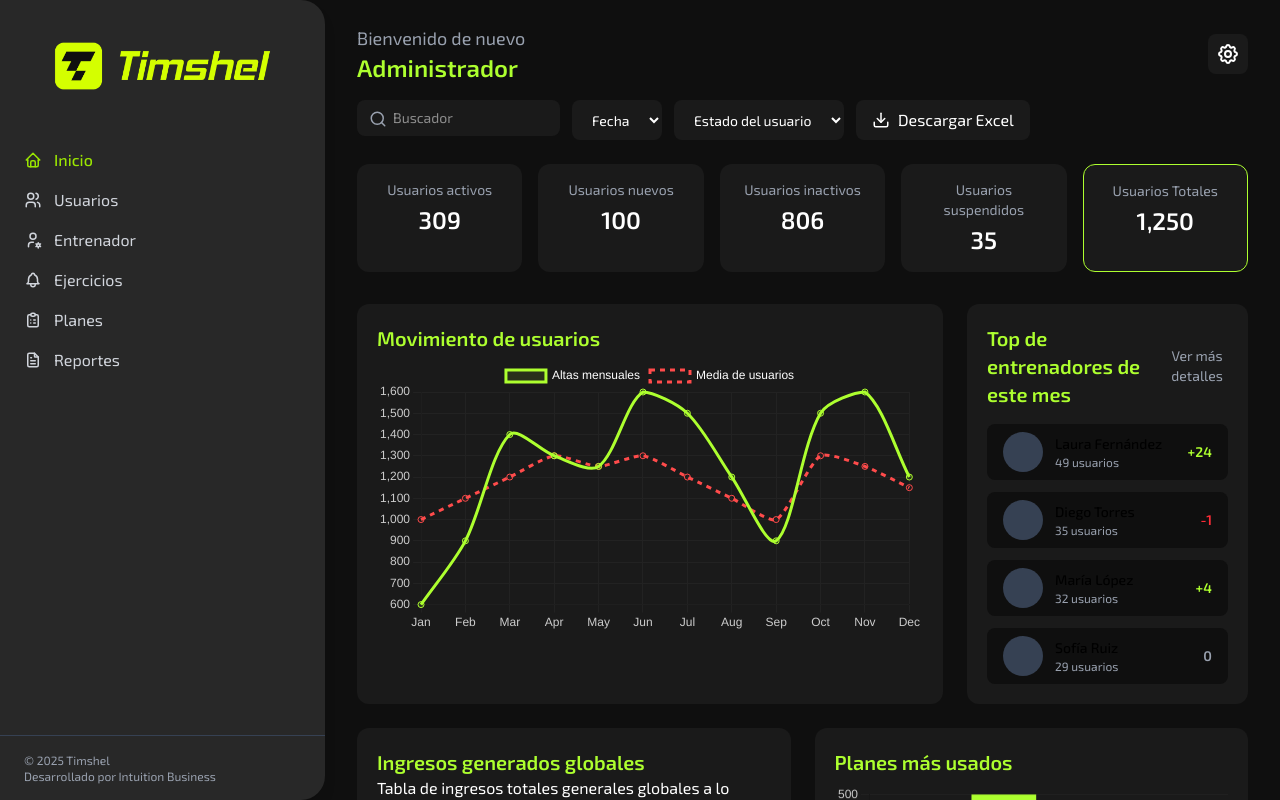
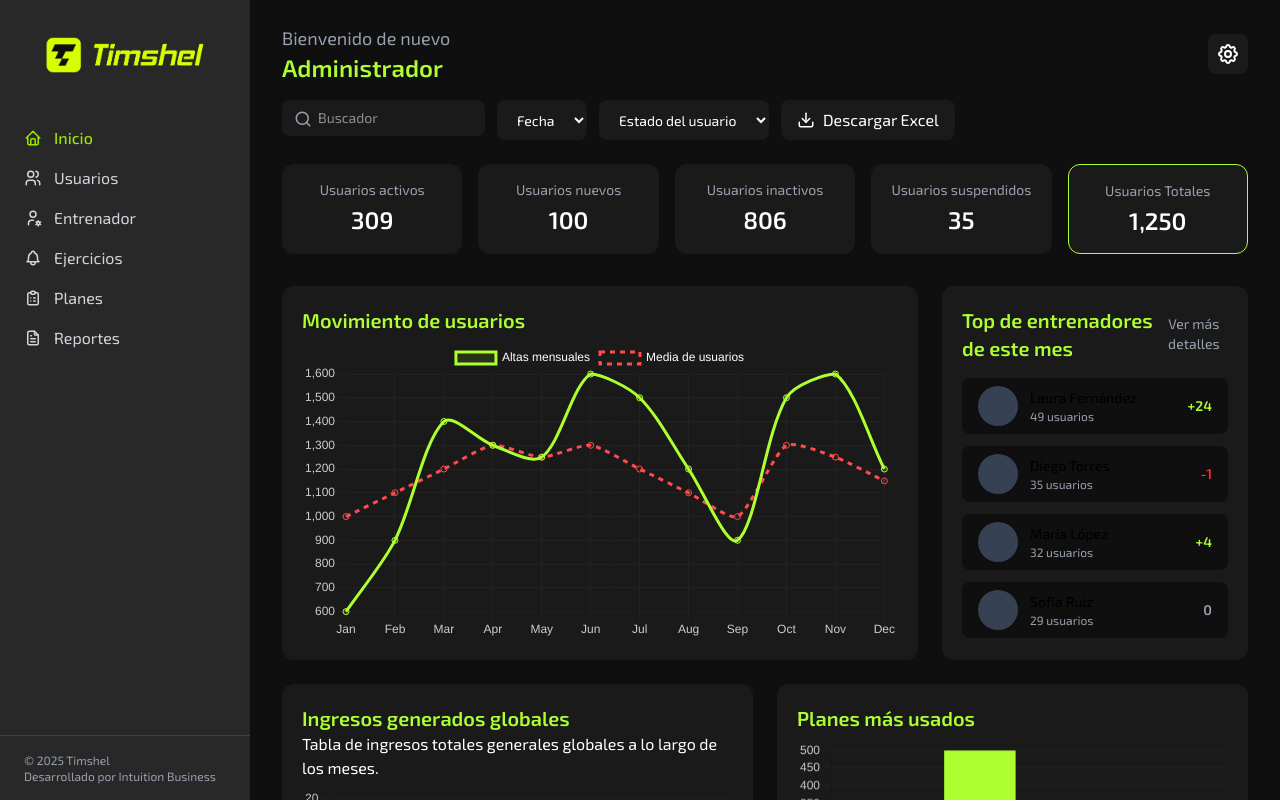
Before and after one commit to intuition-business/timshell-admin, a Next.js app: page / in a window 1280 px wide. Shown: the top 800 px of the page. Built offline with nearby package versions, Linux system fonts and the light colour scheme; sample sign-in values are in the browser's storage.

Commit message:
otros ajustes en el neb

```diff
--- a/src/Components/navBar/NavBar.tsx
+++ b/src/Components/navBar/NavBar.tsx
@@ -1,74 +1,68 @@
-import {
-  IconBell,
-  IconClipboardList,
-  IconFileText,
-  IconHome,
-  IconUserCog,
-  IconUsers,
-} from "@tabler/icons-react";
+// src/Components/NavBar.tsx
+import { IconHome, IconUsers, IconUserCog, IconClipboardList, IconFileText, IconBell } from "@tabler/icons-react";
+import Link from "next/link"; // Asegúrate de usar Link de Next.js para la navegación
 
 export default function NavBar() {
   return (
-    <aside className="sticky left-0 top-0 h-screen max-w-[325px] w-full bg-[#282828] text-white flex flex-col justify-between rounded-r-3xl shadow-lg">
+    <nav className="sticky left-0 top-0 h-screen max-w-[250px] w-full bg-[#282828] text-white flex flex-col justify-between shadow-lg">
       {/* Logo */}
       <div>
-        <div className="img-fit gap-2 px-6 py-6">
-          <img src="/logo.png" alt="" />
+        <div className="px-6 py-6">
+          <img src="/logo.png" alt="Logo" />
         </div>
 
-        {/* Menú */}
-        <nav className="mt-4 flex flex-col gap-4 px-6">
-          <a
-            href="#"
-            className="flex items-center gap-3 text-lime-400 font-medium"
-          >
+        {/* Menú de navegación */}
+        <div className="mt-4 flex flex-col gap-4 px-6">
+          <Link href="/" passHref>
+            <div className="flex items-center gap-3 text-lime-400 font-medium">
               <IconHome size={18} />
               Inicio
-          </a>
-          <a
-            href="/Administration"
-            className="flex items-center gap-3 text-gray-300 hover:text-lime-400"
-          >
+            </div>
+          </Link>
+
+          <Link href="/pages/users" passHref>
+            <div className="flex items-center gap-3 text-gray-300 hover:text-lime-400">
               <IconUsers size={18} />
               Usuarios
-          </a>
-          <a
-            href="#"
-            className="flex items-center gap-3 text-gray-300 hover:text-lime-400"
-          >
+            </div>
+          </Link>
+
+          <Link href="/trainer" passHref>
+            <div className="flex items-center gap-3 text-gray-300 hover:text-lime-400">
               <IconUserCog size={18} />
               Entrenador
-          </a>
-          <a
-            href="#"
-            className="flex items-center gap-3 text-gray-300 hover:text-lime-400"
-          >
+            </div>
+          </Link>
+
+          <Link href="/exercises" passHref>
+            <div className="flex items-center gap-3 text-gray-300 hover:text-lime-400">
               <IconBell size={18} />
               Ejercicios
-          </a>
-          <a
-            href="#"
-            className="flex items-center gap-3 text-gray-300 hover:text-lime-400"
-          >
+            </div>
+          </Link>
+
+          <Link href="/plans" passHref>
+            <div className="flex items-center gap-3 text-gray-300 hover:text-lime-400">
               <IconClipboardList size={18} />
               Planes
-          </a>
-          <a
-            href="#"
-            className="flex items-center gap-3 text-gray-300 hover:text-lime-400"
-          >
+            </div>
+          </Link>
+
+          <Link href="/reports" passHref>
+            <div className="flex items-center gap-3 text-gray-300 hover:text-lime-400">
               <IconFileText size={18} />
               Reportes
-          </a>
-        </nav>
+            </div>
+          </Link>
+        </div>
       </div>
 
       {/* Footer */}
       <footer className="px-6 py-4 text-xs text-gray-400 border-t border-gray-700">
-        © 2025 <span className="">Timshel</span>
+        © 2025 Timshel
         <br />
         Desarrollado por Intuition Business
       </footer>
-    </aside>
+    </nav>
   );
 }
--- a/src/app/layout.tsx
+++ b/src/app/layout.tsx
@@ -1,16 +1,22 @@
-import type { Metadata } from "next";
+"use client";
+import { Metadata } from "next";
 import "./globals.css";
-
-export const metadata: Metadata = {
-  title: "Create Next App",
-  description: "Generated by create next app",
-};
+import NavBar from "@/Components/navBar/NavBar";
+import { usePathname } from "next/navigation";
 
 export default function RootLayout({
   children,
 }: Readonly<{
   children: React.ReactNode;
 }>) {
+  const pathname = usePathname();
+
+  // Ocultar en estas rutas
+  const hideOn = ["/auth/login", "/auth/codigo-otp"];
+
+  // Normalizar ambas rutas a minúsculas para evitar problemas de sensibilidad a mayúsculas/minúsculas
+  const showNavbar = !hideOn.includes(pathname.toLowerCase());
+
   return (
     <html lang="en">
       <head>
@@ -22,7 +28,11 @@
         />
       </head>
       <body style={{ fontFamily: "'Exo 2', sans-serif" }}>
-        {children}
+        <div className="flex w-full">
+          {showNavbar && <NavBar />}
+
+          <div className="main-content w-full">{children}</div> {/* El contenido de la página */}
+        </div>
       </body>
     </html>
   );
--- a/src/app/page.tsx
+++ b/src/app/page.tsx
@@ -3,7 +3,6 @@
 import { useEffect, useState } from "react";
 import { useRouter } from "next/navigation";
 import Dashboard from "./pages/Dashboard/Dashboard";
-import Image from "next/image";
 import Loading from "@/Components/Loading/loading";
 
 export default function Home() {
@@ -18,20 +17,18 @@
     } else {
       setTimeout(() => {
         setLoading(false);
-      }, 1500);
+      }, 1500); // Aquí defines el retraso para simular la carga
     }
   }, [router]);
 
   if (loading) {
-    return (
-      <Loading></Loading>
-    );
+    return <Loading />; // Muestra el componente de loading mientras se verifica el token
   }
 
   return (
     <div>
       <main>
-        <Dashboard></Dashboard>
+        <Dashboard />
       </main>
     </div>
   );
--- a/src/app/pages/Dashboard/Dashboard.tsx
+++ b/src/app/pages/Dashboard/Dashboard.tsx
@@ -1,6 +1,5 @@
 "use client";
 
-import NavBar from "@/Components/navBar/NavBar";
 import { Download, Search } from "lucide-react";
 import {
     Chart as ChartJS,
@@ -108,7 +107,6 @@
     // === UI principal ===
     return (
         <div className=" w-full bg-[#0f0f0f] relative flex">
-            <NavBar></NavBar>
             <div className="px-8 py-6">
                 {/* Header */}
                 <div className="mb-6">
--- a/src/app/pages/users/page.tsx
+++ b/src/app/pages/users/page.tsx
@@ -1,8 +1,9 @@
-import Administration from "@/Components/Users/Users";
+
+import Administration from "@/Components/users/page";
 
 export default function page() {
   return (
-    <div className="h-screen w-full bg-[#0f0f0f] relative overflow-hidden">
+    <div className=" w-full bg-[#0f0f0f] relative flex">
       <Administration />
     </div>
   );
```
Also changed, not shown: src/Components/users/page.tsx (renamed from src/Components/Users/Users.tsx), src/app/globals.css (line endings or trailing spaces). Lines whose indentation alone changed are shown as unchanged.
